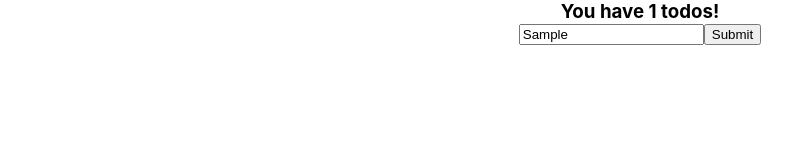
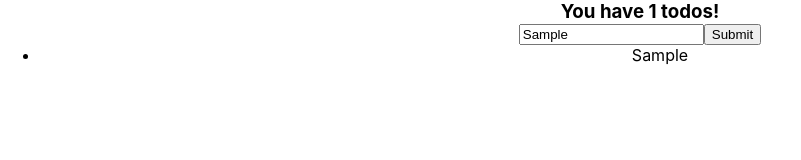
Before and after one commit to Saoa35/my-app_3-forms, a React (Create React App) app: page / in a window 1280 px wide. Both pictures are taken after typing "Sample" into the empty fields and a click on the input "Submit". Shown: the top 160 px of the page, without its empty margins (0-801 px from the left). Built offline with nearby package versions, Linux system fonts and the light colour scheme.

Commit message:
installed uuid libr.

```diff
--- a/package.json
+++ b/package.json
@@ -10,6 +10,7 @@
     "react-dom": "^18.2.0",
     "react-scripts": "5.0.1",
     "styled-components": "^5.3.5",
+    "uuid": "^9.0.0",
     "web-vitals": "^2.1.4"
   },
   "scripts": {
--- a/src/Components/ToDoList/ToDoList.js
+++ b/src/Components/ToDoList/ToDoList.js
@@ -1,6 +1,7 @@
-import React, { Component } from 'react'
-import Header from './components/Header'
-import SubmitForm from './components/SubmitForm'
+import React, { Component } from 'react';
+import Header from './components/Header';
+import List from './components/List';
+import SubmitForm from './components/SubmitForm';
 
 export default class ToDoList extends Component {
 
@@ -31,6 +32,7 @@ export default class ToDoList extends Component {
                 </h3>
                 <div>
                     <SubmitForm onAddTodo={this.handleAddTodo}/>
+                    <List list={this.state.tasks}/>
                 </div>
             </div>
         )
--- /dev/null
+++ b/src/Components/ToDoList/components/List.js
@@ -0,0 +1,19 @@
+import React, { Component } from 'react'
+
+export default class List extends Component {
+
+    render() {
+
+        return(
+            <ul>
+                {this.props.list.map(item => {
+                    return (
+                        <li>
+                            {item.value}
+                        </li>
+                    )
+                })}
+            </ul>
+        )
+    }
+}
--- a/src/Components/ToDoList/components/SubmitForm.js
+++ b/src/Components/ToDoList/components/SubmitForm.js
@@ -1,4 +1,5 @@
 import React, { Component } from 'react'
+import { v4 } from 'uuid';
 
 export default class SubmitForm extends Component {
 
@@ -19,7 +20,9 @@ export default class SubmitForm extends Component {
 
     handleAddTodo(e) {
         e.preventDefault();
+
         this.props.onAddTodo({
+            id: v4(),
             value: this.state.value
         });
     }
```
Also changed, not shown: 1 other file (tests, documents, lock files or other folders).
